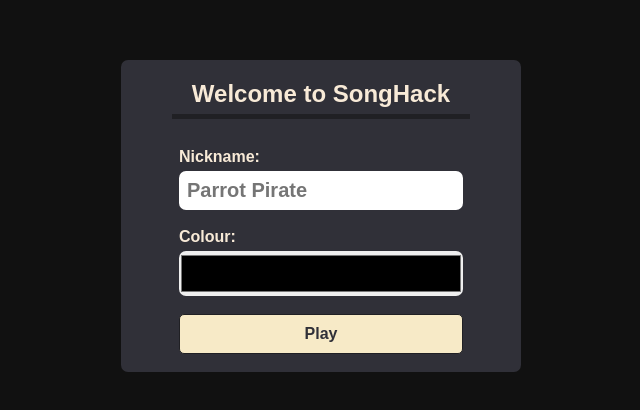
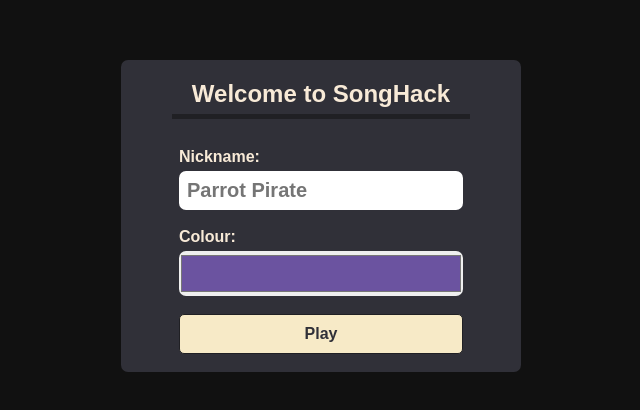
Before and after one commit to markios/js-hackday, a React (Create React App) app: page /game/4accb4a4-3052-4eba-9e25-3a04d202cc3c/user in a window 1280 px wide. Shown: the part 184-594 px from the top of the page, without its empty margins (319-959 px from the left). Built offline with nearby package versions, Linux system fonts and the light colour scheme; no server answers.

Commit message:
Set initial colour to random

```diff
--- a/src/client/components/userForm/userForm.js
+++ b/src/client/components/userForm/userForm.js
@@ -10,8 +10,17 @@
 const onChangeWrapper = (setter) => (e) => setter(e.currentTarget.value);
 
 const UserForm = ({ onSubmit }) => {
+  function getRandomColor() {
+    var letters = '0123456789ABCDEF';
+    var color = '#';
+    for (var i = 0; i < 6; i++) {
+      color += letters[Math.floor(Math.random() * 16)];
+    }
+    return color;
+  }
+
   const [name, setName] = useState('');
-  const [avatar, setAvatar] = useState('#000');
+  const [avatar, setAvatar] = useState(getRandomColor());
 
   const onSubmitHandler = (e) => {
     e.preventDefault();
```
